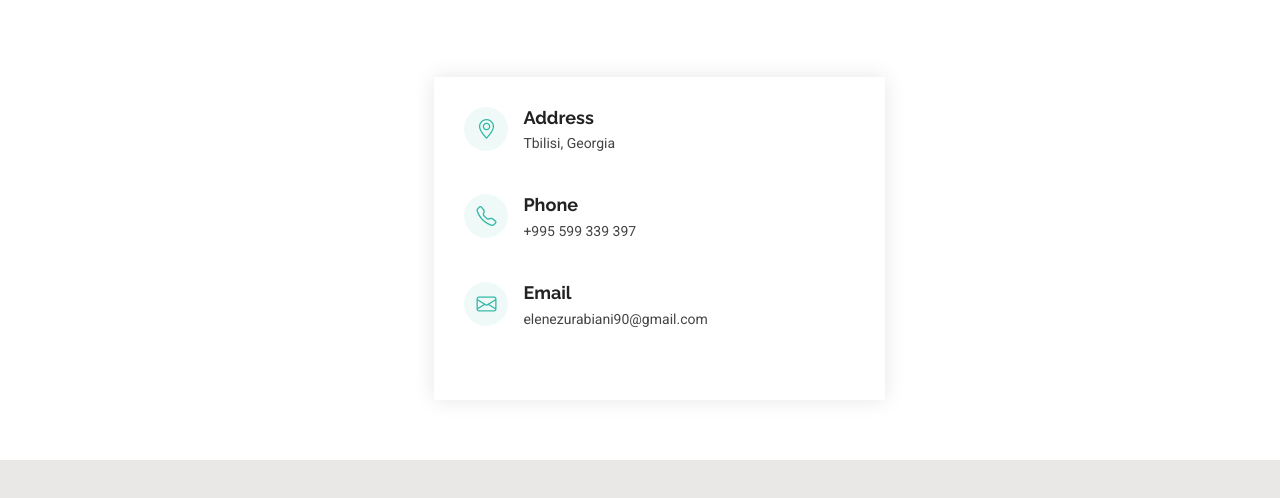
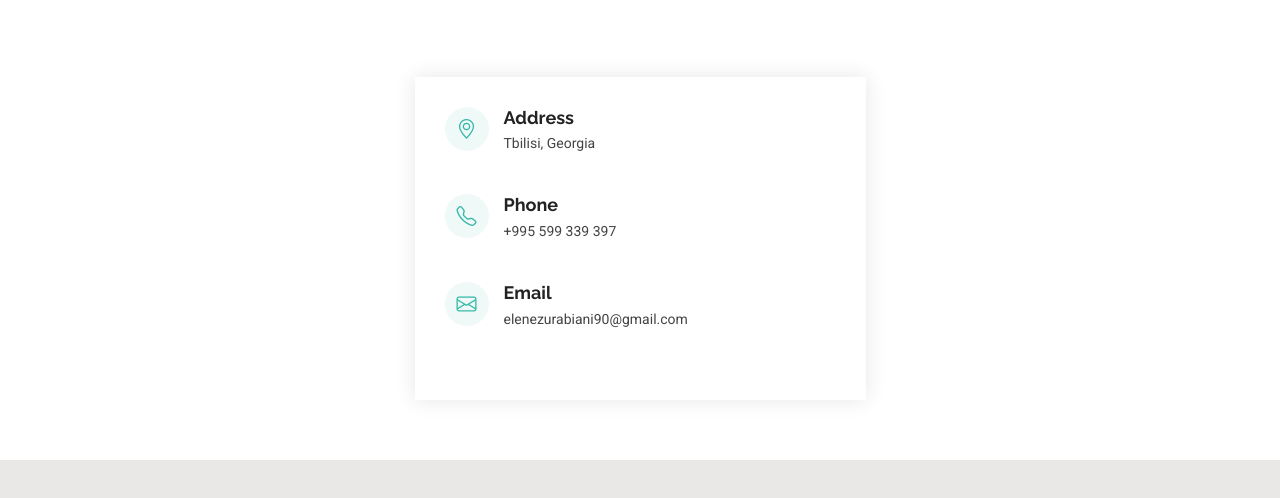
Before and after one commit to elenescr/portfolio, a plain HTML site: page contact.html in a window 1280 px wide. Shown: the part 204-702 px from the top of the page. Drawn offline with Linux system fonts and the light colour scheme.

Commit message:
Updated final changes

```diff
--- a/contact.html
+++ b/contact.html
@@ -72,9 +72,9 @@
 
       </div><!-- End Section Title -->
 
-      <div class="container" data-aos="fade-up" data-aos-delay="100" style="margin-left: 33%;">
+      <div class="container" data-aos="fade-up" data-aos-delay="100" >
 
-        <div class="row gy-4">
+        <div class="row gy-4 justify-content-center">
 
           <div class="col-lg-5">
 
```
Also changed, not shown: assets/css/main.css (+6 -2 lines), index.html (+1 -1 lines).
